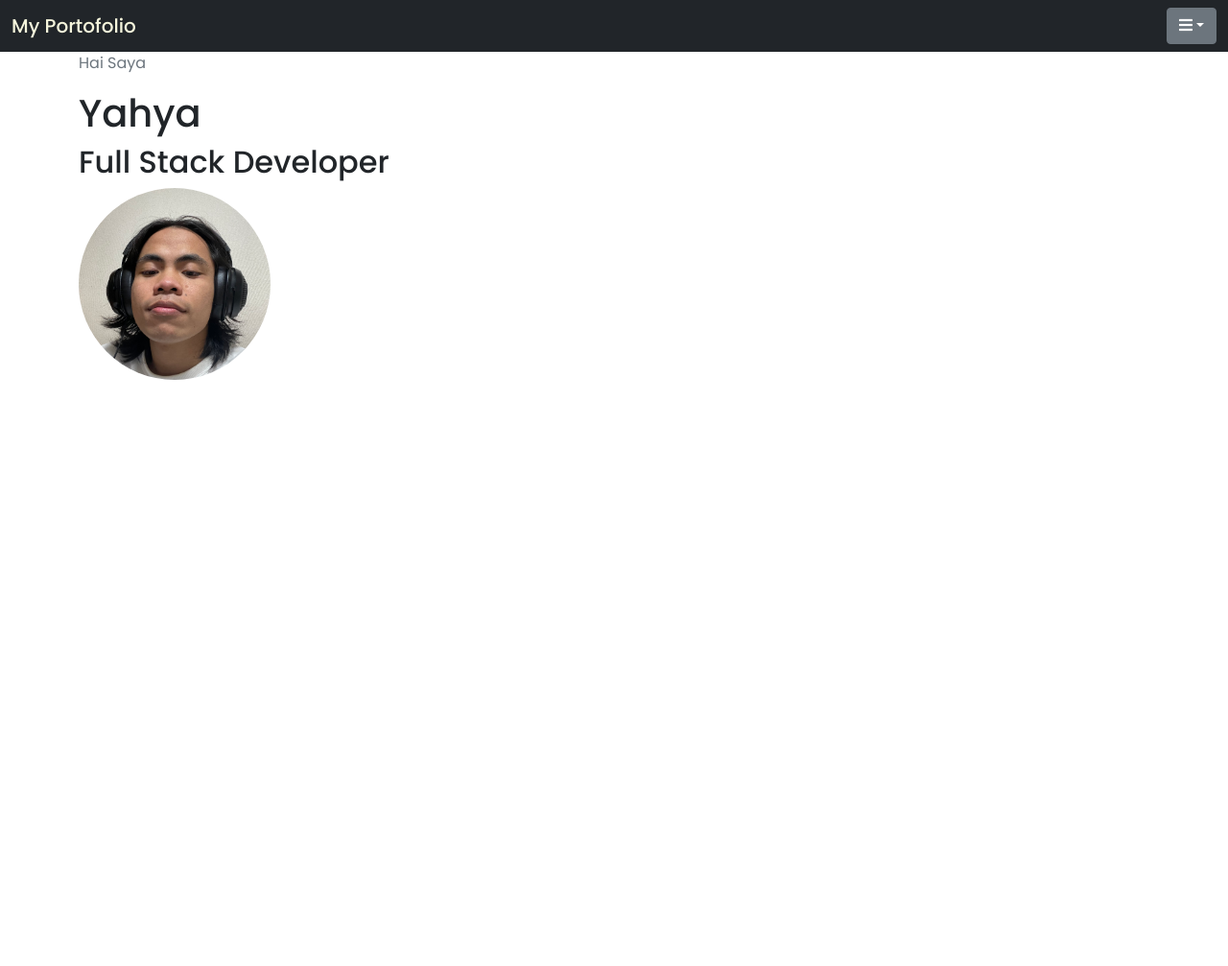
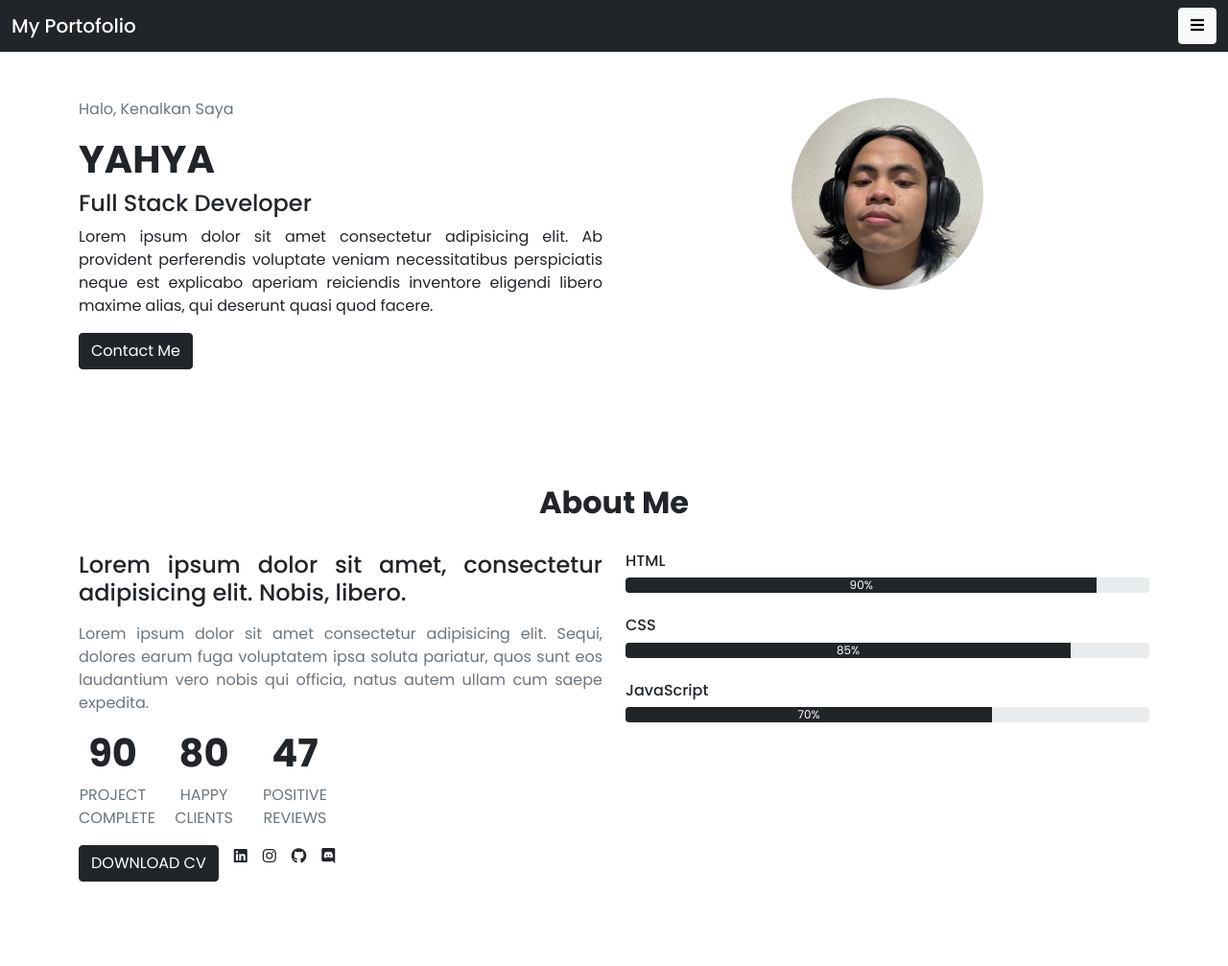
Before and after one commit to yahya-d3v/hib-alhazen-academy, a plain HTML site: page index.html in a window 1280 px wide. Shown: the whole page at 96% size. Before the commit the page ends 800 px from the top, so only its background shows below. Drawn offline with Linux system fonts and the light colour scheme; a web font is replaced by a local one.

Commit message:
bio and about me are done i think

```diff
--- a/index.html
+++ b/index.html
@@ -10,7 +10,6 @@
   <style>
     body {
       font-family: "Poppins";
-
     }
   </style>
   <!-- Google Font -->
@@ -24,9 +23,9 @@
   <!-- Navigation -->
   <nav class="navbar bg-dark">
     <div class="container-fluid">
-      <span class="navbar-brand mb-0 h1" style="color: beige;">My Portofolio</span>
+      <span class="navbar-brand mb-0 h1" style="color: white;">My Portofolio</span>
       <div class="dropdown">
-        <button type="button" class="btn btn-secondary dropdown-toggle" data-bs-toggle="dropdown" aria-expanded="false"><i class="fas fa-bars"></i></button>
+        <button type="button" class="btn btn-light" data-bs-toggle="dropdown" aria-expanded="false"><i class="fas fa-bars"></i></button>
         <ul class="dropdown-menu dropdown-menu-end">
           <li><a class="dropdown-item" href="#home">Home</a></li>
           <li><a class="dropdown-item" href="#about">About</a</li>
@@ -41,25 +40,99 @@
 
   <!-- Home Section -->
     <section class="home" id="home">
-      <div class="container">
+      <div class="container py-5">
         <div class="row min-100-vh align-item-center align-content-center">
           <!-- Home Image -->
-          <div class="home-image">
-            <div class="col-md-6">
-              <img class="rounded-circle col-md-6" style="width: 200px;" src="img/profil.JPG" alt="" srcset="">
+          <div class="col-md-6">
+            <div class="home-image text-center">
+              <img class="rounded-circle mw-100" style="width: 200px;" src="img/profil.JPG" alt="" srcset="">
             </div>
           </div>
           <!-- Bio -->
           <div class="col-md-6 order-md-first">
             <div class="home-text">
-              <p class="text-muted">Hai Saya</p>
-              <h1>Yahya</h1>
-              <h2>Full Stack Developer</h2>
+              <p class="text-muted">Halo, Kenalkan Saya</p>
+              <h1 class="fw-bold text-uppercase fs-1 text-dark">Yahya</h1>
+              <h2 class="fs-4">Full Stack Developer</h2>
+              <p style="text-align: justify;">Lorem ipsum dolor sit amet consectetur adipisicing elit. Ab provident perferendis voluptate veniam necessitatibus perspiciatis neque est explicabo aperiam reiciendis inventore eligendi libero maxime alias, qui deserunt quasi quod facere.</p>
+              <a href="" class="btn btn-dark">Contact Me</a>
             </div>
           </div>
         </div>
       </div>
     </section>
-  <!-- Home Section -->
+
+  <!-- About Me Section -->
+  <section class="about py-5" id="about">
+    <div class="container-lg py-4">
+      <div class="row justify-content-center">
+        <div class="col-lg-8">
+          <div class="section-title text-center">
+          <h2 class="text-dark fw-bold">About Me</h2><br>
+          </div>
+        </div>
+      </div>
+      <div class="row">
+        <div class="col-md-6">
+          <div class="about-text">
+            <h3 class="fs-4 mb-3" style="text-align: justify;">Lorem ipsum dolor sit amet, consectetur adipisicing elit. Nobis, libero.</h3>
+            <p class="text-muted" style="text-align: justify;">Lorem ipsum dolor sit amet consectetur adipisicing elit. Sequi, dolores earum fuga voluptatem ipsa soluta pariatur, quos sunt eos laudantium vero nobis qui officia, natus autem ullam cum saepe expedita.</p>
+          </div>
+        <div class="row text-center text-uppercase my-3">
+        <div class="col-sm-2">
+          <div class="fact-item">
+            <h4 class="fs-1 fw-bold">90</h4>
+            <p class="text-muted">Project Complete</p>
+          </div>
+        </div>
+
+        <div class="col-sm-2">
+          <div class="fact-item">
+            <h4 class="fs-1 fw-bold">80</h4>
+            <p class="text-muted">Happy Clients</p>
+          </div>
+        </div>
+
+        <div class="col-sm-2">
+          <div class="fact-item">
+            <h4 class="fs-1 fw-bold">47</h4>
+            <p class="text-muted">Positive Reviews</p>
+          </div>
+        </div>
+
+      <div class="row">
+        <div class="col-lg-12 d-flex align-item-center">
+          <a href="" class="btn btn-dark me-3">Download CV</a>
+          <a href=""><i class="fab fa-linkedin text-dark me-3"></i></a>
+          <a href=""><i class="fab fa-instagram text-dark me-3"></i></a>
+          <a href=""><i class="fab fa-github text-dark me-3"></i></a>
+          <a href=""><i class="fab fa-discord text-dark me-3"></i></a>
+        </div>
+      </div>
+    </div>
+    </div>
+    <div class="col-md-6">
+      <div class="skill-item mb-4">
+        <h3 class="fs-6">HTML</h3>
+        <div class="progress" role="progressbar" aria-label="Warning example" aria-valuenow="75" aria-valuemin="0" aria-valuemax="100">
+          <div class="progress-bar bg-dark" style="width: 90%">90%</div>
+        </div>
+      </div>
+      <div class="skill-item mb-4">
+        <h3 class="fs-6">CSS</h3>
+        <div class="progress" role="progressbar" aria-label="Warning example" aria-valuenow="75" aria-valuemin="0" aria-valuemax="100">
+          <div class="progress-bar bg-dark" style="width: 85%">85%</div>
+        </div>
+      </div>
+      <div class="skill-item mb-4">
+        <h3 class="fs-6">JavaScript</h3>
+        <div class="progress" role="progressbar" aria-label="Warning example" aria-valuenow="75" aria-valuemin="0" aria-valuemax="100">
+          <div class="progress-bar bg-dark" style="width: 70%">70%</div>
+        </div>
+      </div>
+    </div>
+  </section>
+
+  <!-- My Services -->
 </body>
 </html>
```
